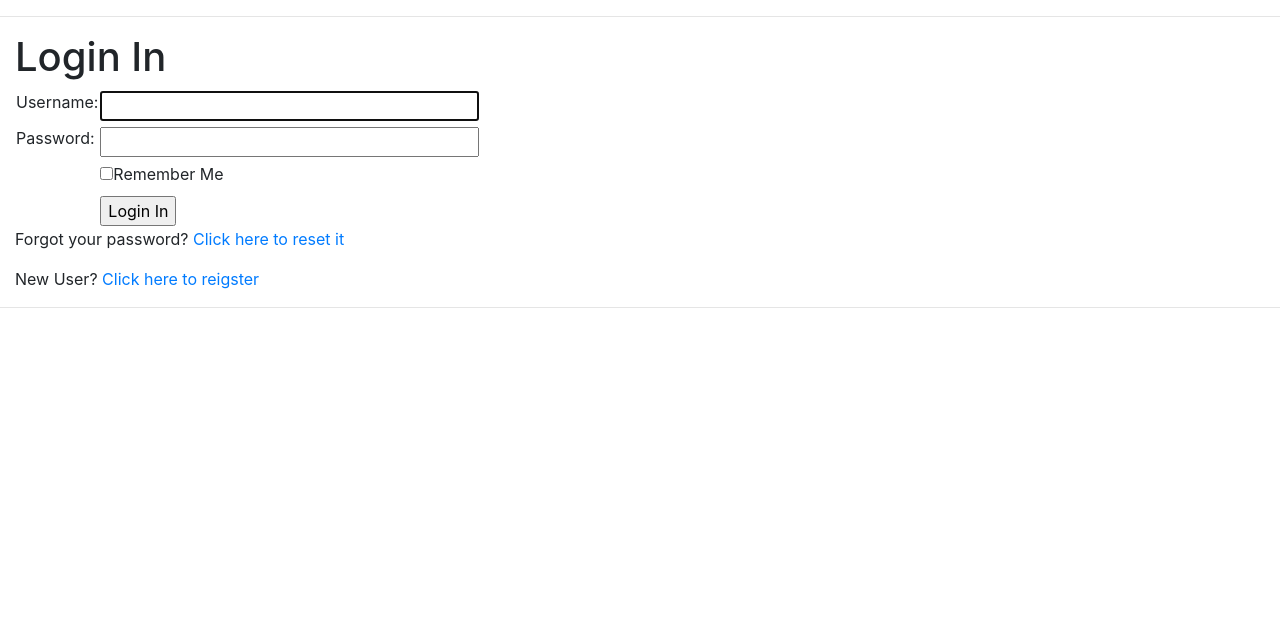
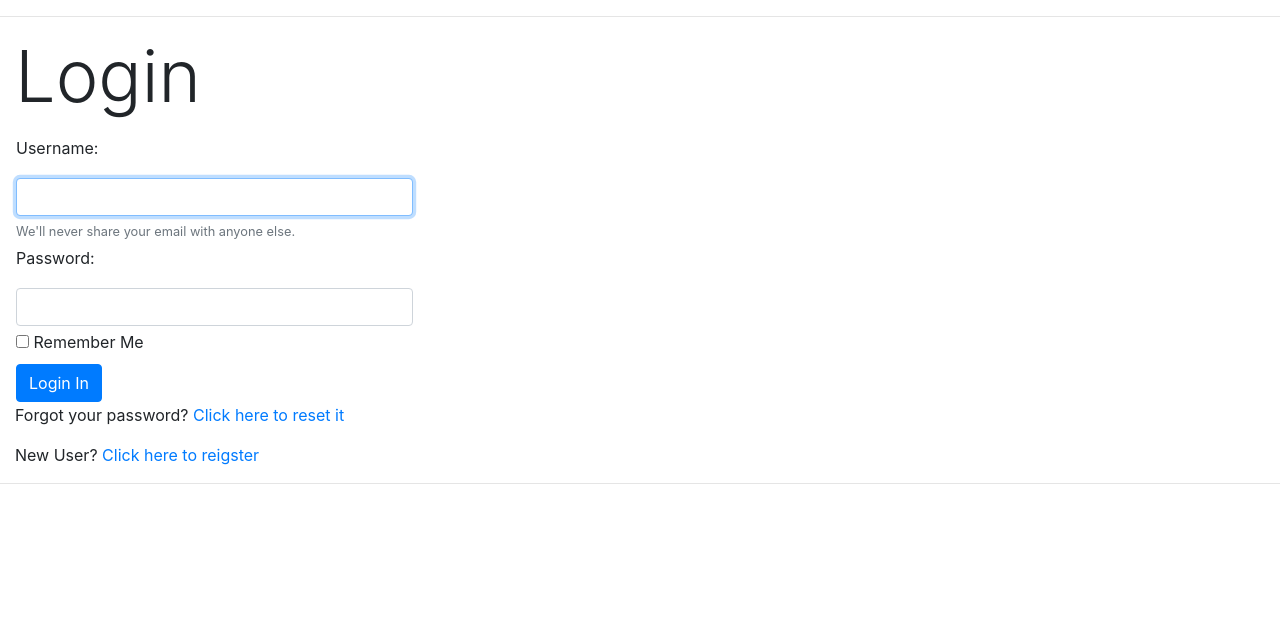
Before and after one commit to ninadsachania/e-healthcard, a Flask app: page /login in a window 1280 px wide. Shown: the part 56-699 px from the top of the page. Run offline with Flask 2, Linux system fonts and the light colour scheme; some libraries are stand-ins or nearby versions.

Commit message:
Add boostrap

```diff
--- a/app/templates/login.html
+++ b/app/templates/login.html
@@ -1,48 +1,55 @@
 {% extends 'base.html' %}
 
 {% block content %}
-<h1>Login In</h1>
+<h1 class="display-3">Login</h1>
 <form action="" method="post" novalidate>
+
     {{ form.hidden_tag() }}
     <table>
+        <div class="form-group">
             <tr>
-            <td>{{ form.username.label }}</td>
-            <td>{{ form.username(size=32, autofocus=True) }}</td>
+                <td><label>{{ form.username.label }}</label></td>
             </tr>
             <tr>
-            <td></td>
+                <td>{{ form.username(size=32, autofocus=True, class="form-control") }}</td>
+            </tr>
+            <tr>
+                <td><small id="emailHelp" class="form-text text-muted">We'll never share your email with anyone else.</small></td>
+            </tr>
+            <tr>
                 <td>
                     {% for error in form.username.errors %}
-                <span class="form-error">[{{ error }}]</span>
+                    <span class="text-danger">{{ error }}</span>
                     {% endfor %}
                 </td>
             </tr>
+        </div>
 
+        <div class="form-group">
             <tr>
-            <td>{{ form.password.label }}</td>
-            <td>{{ form.password(size=32) }}</td>
+                <td><label>{{ form.password.label }}</label></td>
             </tr>
             <tr>
+                <td>{{ form.password(size=32, class="form-control") }}</td>
+            </tr>
             <tr>
-            <td></td>
                 <td>
                     {% for error in form.password.errors %}
-                <span class="form-error">[{{ error }}]</span>
+                    <span class="text-danger">{{ error }}</span>
                     {% endfor %}
                 </td>
             </tr>
+        </div>
+
+        <tr>
+            <td>{{ form.remember_me() }} {{ form.remember_me.label }}</td>
         </tr>
 
         <tr>
-            <td></td>
-            <td>{{ form.remember_me() }}{{ form.remember_me.label }}</td>
-        </tr>
-
-        <tr>
-            <td></td>
-            <td>{{ form.submit() }}</td>
+            <td>{{ form.submit(class_="btn btn-primary") }}</td>
         </tr>
     </table>
+
 </form>
 
 <p>
```
Lines whose indentation alone changed are shown as unchanged.
